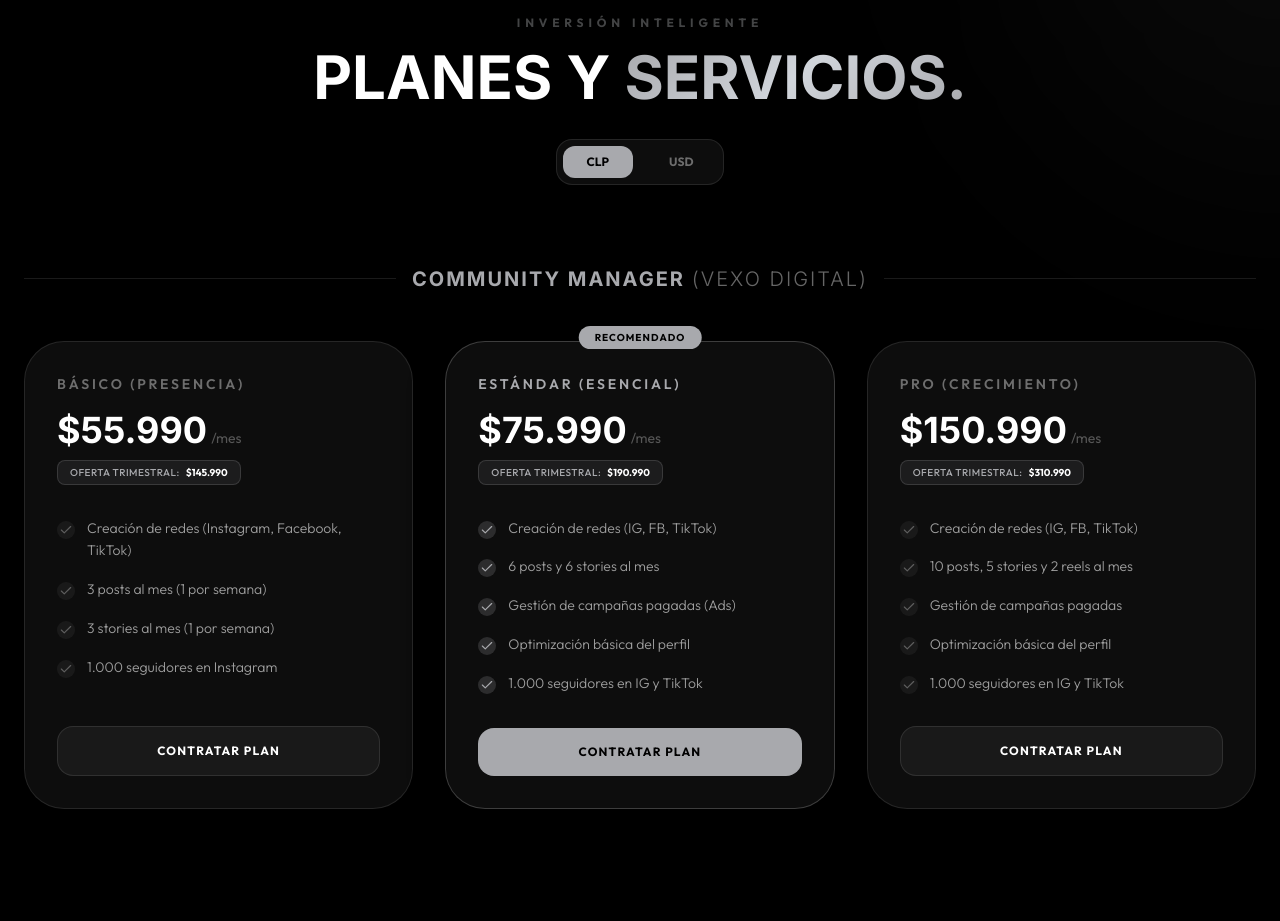
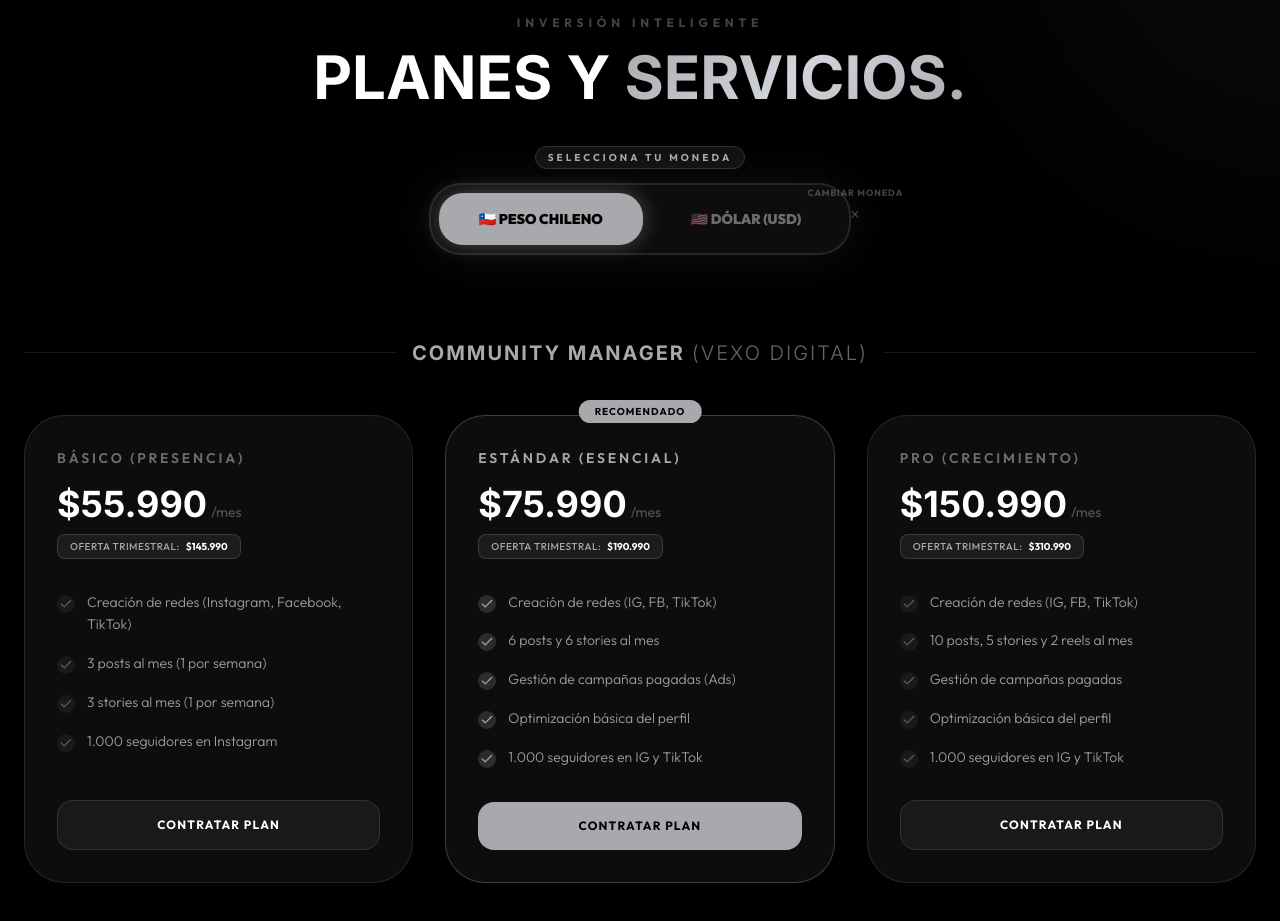
Before and after one commit to nowebcl/nexo, a Next.js app: page / in a window 1280 px wide. Shown: the part 2520-3441 px from the top of the page. Built offline with nearby package versions, Linux system fonts and the light colour scheme.

Commit message:
design: make currency toggle much more prominent and user-friendly

```diff
--- a/src/components/sections/PricingSection.tsx
+++ b/src/components/sections/PricingSection.tsx
@@ -119,28 +119,55 @@
                         PLANES Y <span className="silver-gradient">SERVICIOS.</span>
                     </motion.h2>
 
-                    {/* Currency Toggle */}
-                    <div className="flex items-center gap-3 p-1.5 rounded-2xl bg-white/5 border border-white/10 backdrop-blur-xl">
+                    {/* Currency Toggle - Much more prominent */}
+                    <motion.div
+                        initial={{ opacity: 0, scale: 0.9 }}
+                        whileInView={{ opacity: 1, scale: 1 }}
+                        className="relative p-1"
+                    >
+                        <div className="text-center mb-4">
+                            <span className="text-[10px] text-silver font-bold uppercase tracking-[0.3em] bg-silver/10 px-3 py-1 rounded-full border border-silver/20">
+                                Selecciona tu moneda
+                            </span>
+                        </div>
+
+                        <div className="flex items-center gap-2 p-2 rounded-[2rem] bg-white/5 border-2 border-white/10 backdrop-blur-2xl shadow-[0_0_50px_rgba(168,169,173,0.1)]">
                             {(["CLP", "USD"] as const).map((curr) => (
                                 <button
                                     key={curr}
                                     onClick={() => setCurrency(curr)}
                                     className={cn(
-                                    "px-6 py-2 rounded-xl text-xs font-bold transition-all duration-300 relative",
+                                        "px-10 py-4 rounded-[1.5rem] text-sm font-black transition-all duration-500 relative flex items-center gap-3",
                                         currency === curr ? "text-obsidian" : "text-white/40 hover:text-white"
                                     )}
                                 >
                                     {currency === curr && (
                                         <motion.div
                                             layoutId="active-curr"
-                                        className="absolute inset-0 bg-silver rounded-xl"
+                                            className="absolute inset-0 bg-silver rounded-[1.5rem] shadow-[0_0_20px_rgba(168,169,173,0.4)]"
                                             transition={{ type: "spring", bounce: 0.2, duration: 0.6 }}
                                         />
                                     )}
-                                <span className="relative z-10">{curr}</span>
+                                    <span className="relative z-10 flex items-center gap-2">
+                                        {curr === "CLP" ? "🇨🇱 " : "🇺🇸 "}
+                                        {curr === "CLP" ? "PESO CHILENO" : "DÓLAR (USD)"}
+                                    </span>
                                 </button>
                             ))}
                         </div>
+
+                        {/* Subtle hint arrow/indicator */}
+                        <motion.div
+                            animate={{ y: [0, 5, 0] }}
+                            transition={{ repeat: Infinity, duration: 2 }}
+                            className="absolute -right-12 top-1/2 -translate-y-1/2 hidden xl:block"
+                        >
+                            <div className="flex flex-col items-center">
+                                <span className="text-[9px] text-silver/40 vertical-text font-bold tracking-widest uppercase mb-2">Cambiar moneda</span>
+                                <Plus className="text-silver/40 rotate-45" size={14} />
+                            </div>
+                        </motion.div>
+                    </motion.div>
                 </div>
 
                 {/* 1. Community Manager Section */}
```
Lines whose indentation alone changed are shown as unchanged.
